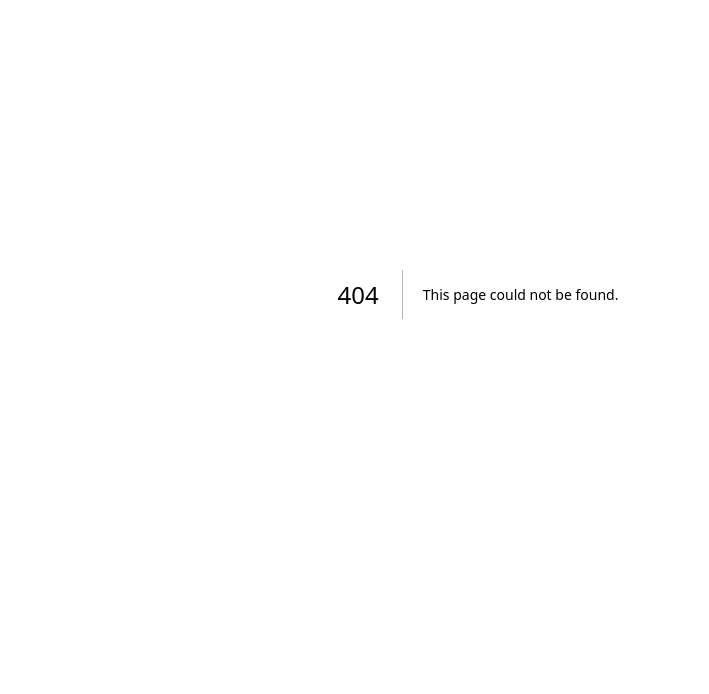
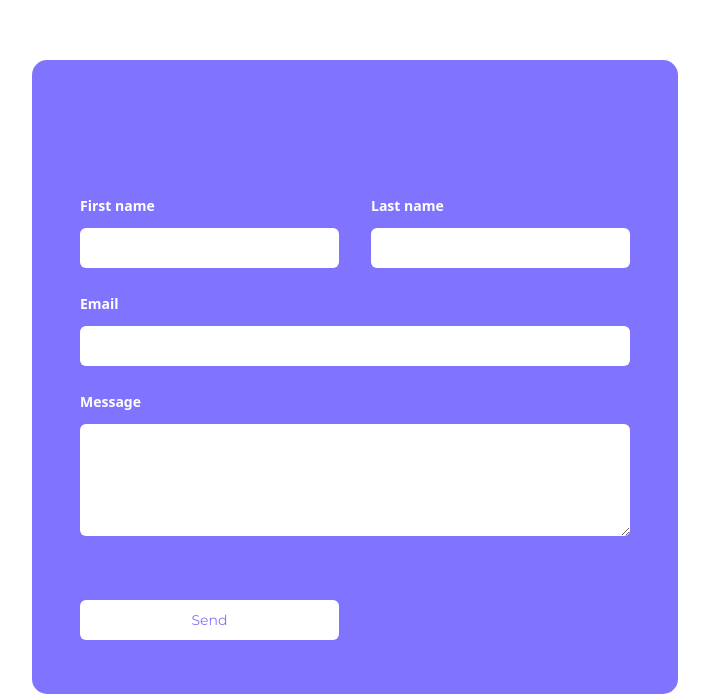
Before and after one commit to papahmwe/daily-bloom, a Next.js app: page /contact_us in a window 1280 px wide. Before the commit this address had no page. Shown: the part 106-800 px from the top of the page, without its empty margins (162-871 px from the left). Built offline with nearby package versions, Linux system fonts and the light colour scheme; a web font is replaced by a local one.

Commit message:
adding form components into contact page

```diff
--- /dev/null
+++ b/src/app/contact_us/page.js
@@ -0,0 +1,111 @@
+'use client'; // Required for using React hooks and client-side interactivity
+
+import { useState } from 'react';
+
+
+export default function ContactUs() {
+  const [agreed, setAgreed] = useState(false);
+
+  return (
+    <div className="min-h-screen bg-white-100 py-8">
+      <div className='px-12 py-[54px] left-[194px] top-[166px] absolute bg-[#8074ff] rounded-[15px] justify-start items-center gap-2.5 inline-flex'>
+      <form
+        action="#"
+        method="POST"
+        className="mx-auto mt-16 max-w-xl sm:mt-20"
+      >
+        <div className="grid grid-cols-1 gap-x-8 gap-y-6 sm:grid-cols-2">
+          {/* First Name */}
+          <div>
+            <label
+              htmlFor="first-name"
+              className="block text-sm/6 font-semibold text-white"
+            >
+              First name
+            </label>
+            <div className="mt-2.5">
+              <input
+                id="first-name"
+                name="first-name"
+                type="text"
+                autoComplete="given-name"
+                className="block w-full rounded-md bg-white px-3.5 py-2 text-base text-gray-900 outline-1 -outline-offset-1 outline-gray-300 placeholder:text-gray-400 focus:outline-2 focus:-outline-offset-2 focus:outline-indigo-600"
+              />
+            </div>
+          </div>
+
+          {/* Last Name */}
+          <div>
+            <label
+              htmlFor="last-name"
+              className="block text-sm/6 font-semibold text-white"
+            >
+              Last name
+            </label>
+            <div className="mt-2.5">
+              <input
+                id="last-name"
+                name="last-name"
+                type="text"
+                autoComplete="family-name"
+                className="block w-full rounded-md bg-white px-3.5 py-2 text-base text-gray-900 outline-1 -outline-offset-1 outline-gray-300 placeholder:text-gray-400 focus:outline-2 focus:-outline-offset-2 focus:outline-indigo-600"
+              />
+            </div>
+          </div>
+
+
+
+          {/* Email */}
+          <div className="sm:col-span-2">
+            <label
+              htmlFor="email"
+              className="block text-sm/6 font-semibold text-white"
+            >
+              Email
+            </label>
+            <div className="mt-2.5">
+              <input
+                id="email"
+                name="email"
+                type="email"
+                autoComplete="email"
+                className="block w-full rounded-md bg-white px-3.5 py-2 text-base text-gray-900 outline-1 -outline-offset-1 outline-gray-300 placeholder:text-gray-400 focus:outline-2 focus:-outline-offset-2 focus:outline-indigo-600"
+              />
+            </div>
+          </div>
+
+
+          {/* Message */}
+          <div className="sm:col-span-2">
+            <label
+              htmlFor="message"
+              className="block text-sm/6 font-semibold text-white "
+            >
+              Message
+            </label>
+            <div className="mt-2.5">
+              <textarea
+                id="message"
+                name="message"
+                rows={4}
+                className="block w-full rounded-md bg-white px-3.5 py-2 text-base text-gray-900 outline-1 -outline-offset-1 outline-gray-300 placeholder:text-gray-400 focus:outline-2 focus:-outline-offset-2 focus:outline-indigo-600"
+                defaultValue={''}
+              />
+            </div>
+          </div>
+
+        {/* Submit Button */}
+        <div className="mt-10 justify-end items-center inline-flex">
+          <button
+            type="submit"
+            className="block w-full rounded-md bg-white px-3.5 py-2.5 text-center text-sm font-['Montserrat'] text-[#8174FF] shadow-xs hover:bg-indigo-500 focus-visible:outline-2 focus-visible:outline-offset-2 focus-visible:outline-indigo-600"
+          >
+            Send
+          </button>
+        </div>
+      </div>
+      </form>
+      </div>
+    </div>
+  );
+}
```
Also changed, not shown: package.json (+5 -5 lines), 1 other file (tests, documents, lock files or other folders).
